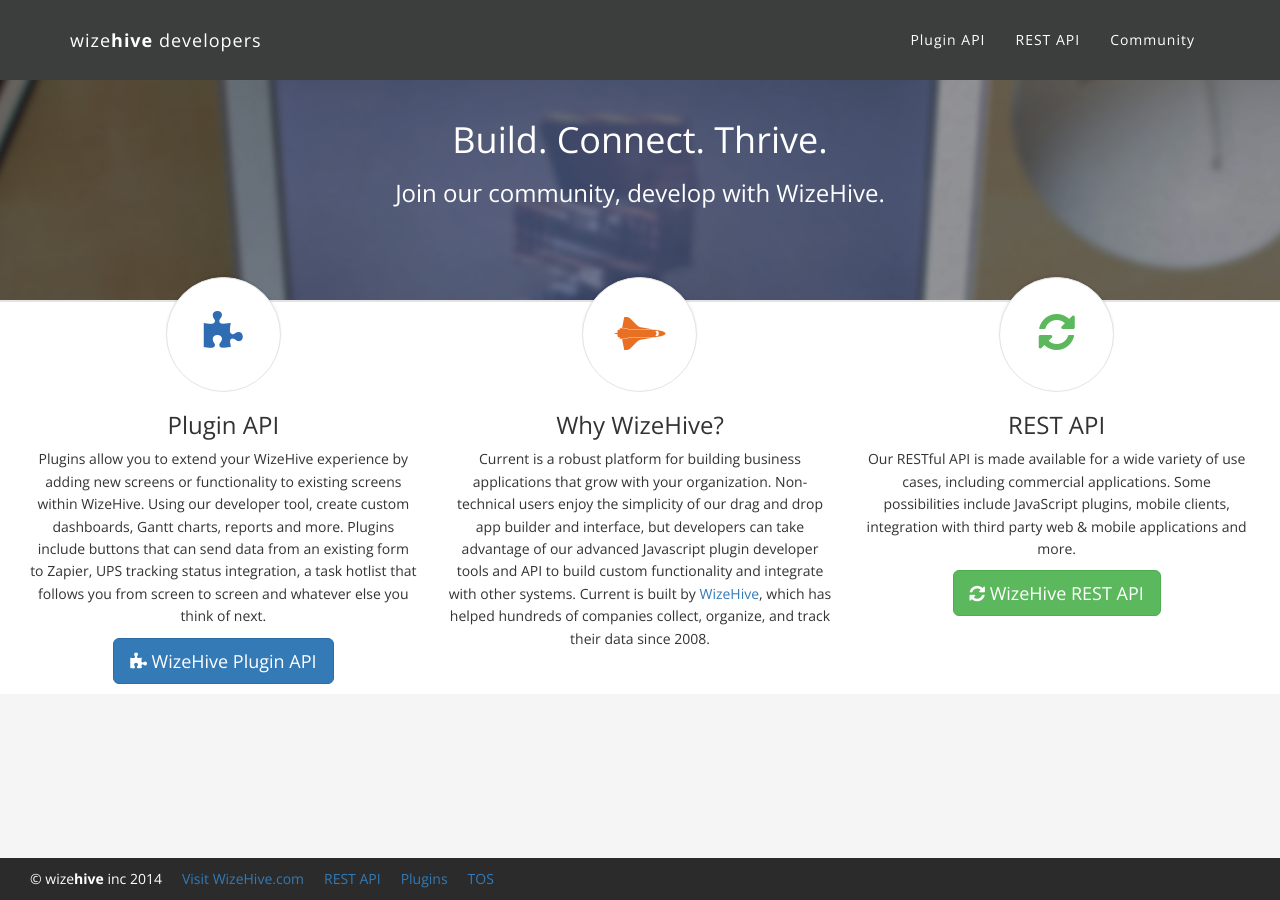
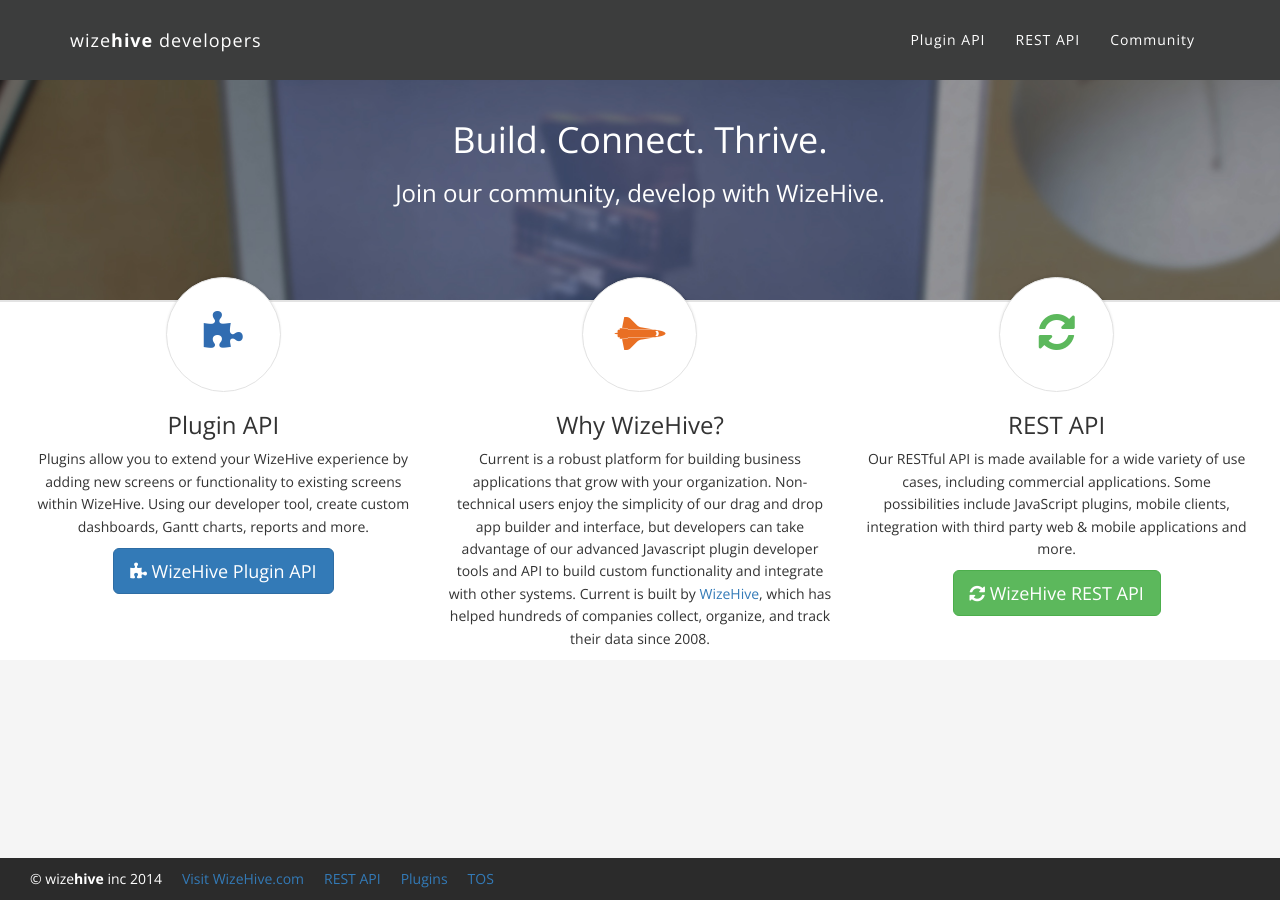
Before and after one commit to ZengineHQ/developers, a Jekyll site: the page built from index.html, in a window 1280 px wide. Built offline with Jekyll 4.4.1, drawn with Linux system fonts in a browser that asks for light colours; nearby versions of some CDN libraries.

Commit message:
changed some wording to help layout

```diff
--- a/index.html
+++ b/index.html
@@ -11,7 +11,6 @@ layout: default
 			<p class="icon blue"><i class="fa fa-puzzle-piece"></i></p>
 			<h3>Plugin API</h3>
 			<p>Plugins allow you to extend your WizeHive experience by adding new screens or functionality to existing screens within WizeHive. Using our developer tool, create custom dashboards, Gantt charts, reports and more.
-			Plugins include buttons that can send data from an existing form to Zapier, UPS tracking status integration, a task hotlist that follows you from screen to screen and whatever else you think of next.
 			</p>
 			<p>
 				<a href="{{site.baseurl}}/js-api" class="btn btn-lg btn-primary"><i class="fa fa-puzzle-piece"></i> WizeHive Plugin API</a>
```
